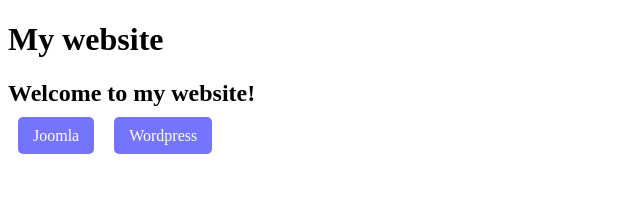
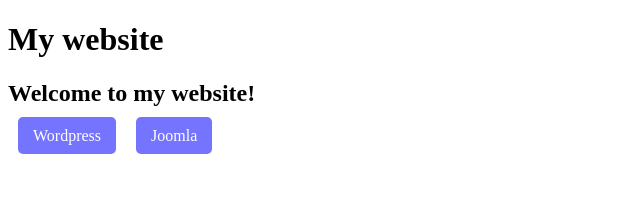
Before and after one commit to Player01Sid/cms, a React (Vite) app in the folder home/: page / in a window 1280 px wide. Shown: the top 207 px of the page, without its empty margins (0-640 px from the left). Built offline with nearby package versions, Linux system fonts and the light colour scheme.

Commit message:
Update Home.jsx

```diff
--- a/home/src/pages/Home.jsx
+++ b/home/src/pages/Home.jsx
@@ -5,8 +5,8 @@
   return (
     <div>
       <h2>Welcome to my website!</h2>
-      <Link to="/joomla">Joomla</Link>
-      <Link to="/wordpress">Wordpress</Link>
+      <a href="http://103.119.171.158:81/">Wordpress</a>
+      <a href="http://103.119.171.158:82/">Joomla</a>
     </div>
   );
 }
```
